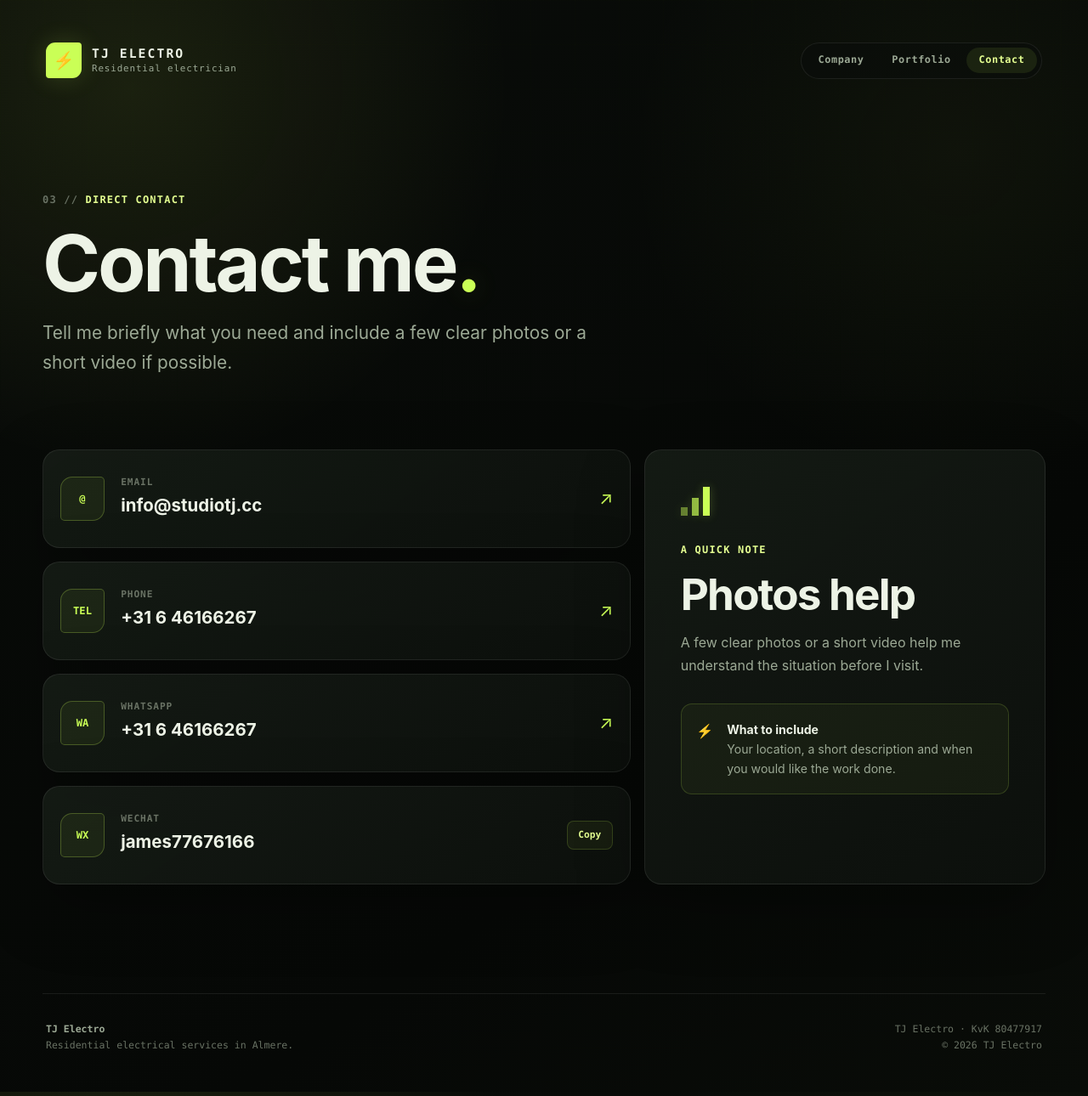
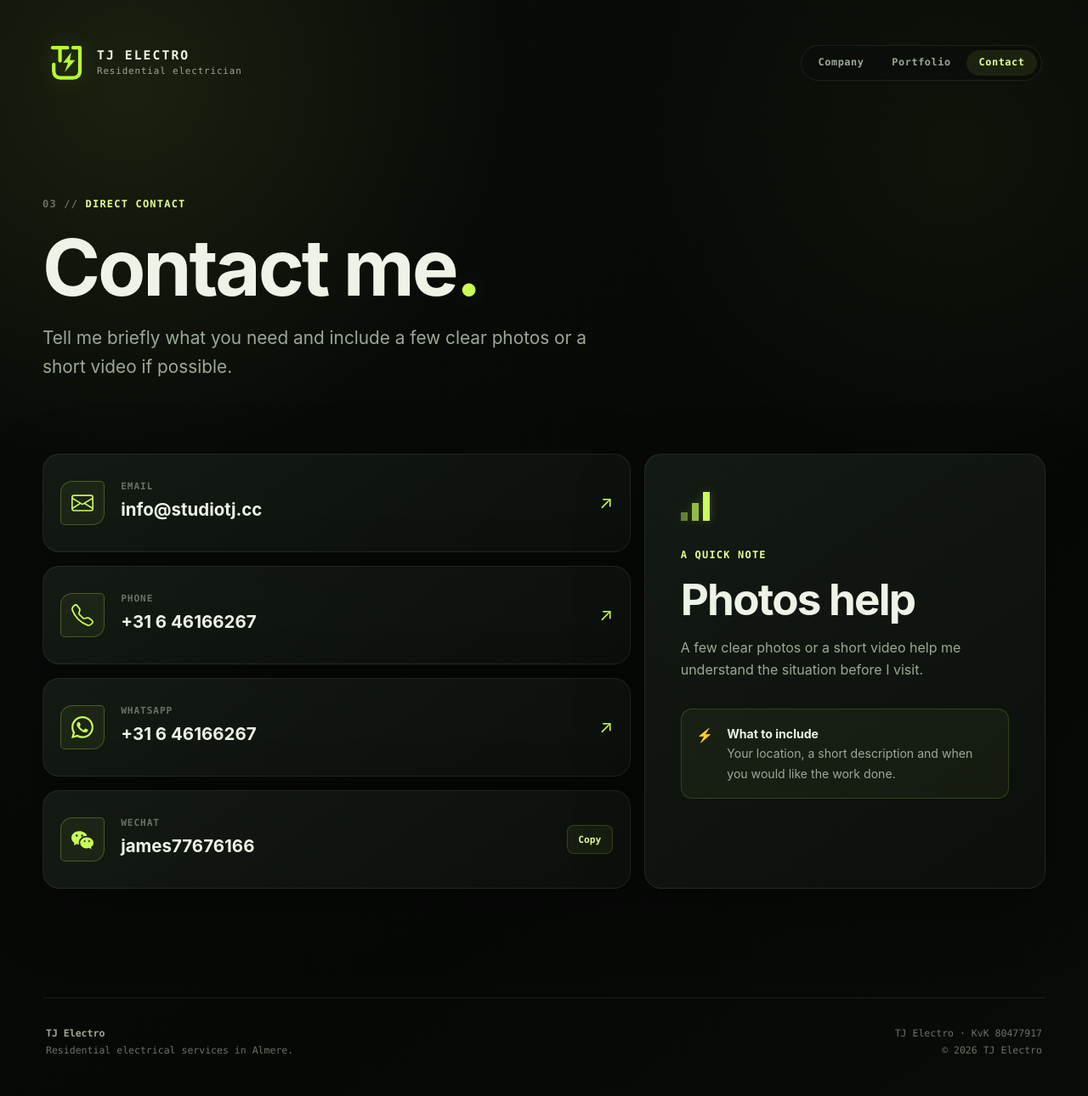
Before and after one commit to Studio-TJ/studio-tj-electrician-web, a Jekyll site: the page built from contact.html, in a window 1280 px wide. Shown: the whole page at 85% size. Built offline with Jekyll 4.4.1, drawn with Linux system fonts in a browser that asks for light colours.

Commit message:
Add brand and contact icons

```diff
--- a/_layouts/default.html
+++ b/_layouts/default.html
@@ -13,16 +13,15 @@
     <meta name="theme-color" content="#0b0e0a">
     <meta name="color-scheme" content="dark">
     <link rel="canonical" href="{{ page.url | absolute_url }}">
+    <link rel="icon" type="image/svg+xml" sizes="any" href="{{ '/assets/images/tj-electro-logo.svg' | relative_url }}">
 
     <meta property="og:type" content="website">
     <meta property="og:title" content="{% if page.url == '/' %}{{ site.title }}{% else %}{{ page.title }} · {{ site.title }}{% endif %}">
     <meta property="og:description" content="{{ page.description | default: site.description | escape }}">
     <meta property="og:url" content="{{ page.url | absolute_url }}">
-    <meta property="og:image" content="{{ '/assets/images/og.png' | absolute_url }}">
     <meta name="twitter:card" content="summary_large_image">
     <meta name="twitter:title" content="{% if page.url == '/' %}{{ site.title }}{% else %}{{ page.title }} · {{ site.title }}{% endif %}">
     <meta name="twitter:description" content="{{ page.description | default: site.description | escape }}">
-    <meta name="twitter:image" content="{{ '/assets/images/og.png' | absolute_url }}">
 
     <link rel="stylesheet" href="{{ '/assets/css/style.css' | relative_url }}">
   </head>
@@ -33,7 +32,7 @@
     <div class="site-shell">
       <header class="site-header">
         <a class="brand" href="{{ '/' | relative_url }}" aria-label="TJ Electro home">
-          <span class="brand-mark" aria-hidden="true">⚡</span>
+          <img class="brand-logo" src="{{ '/assets/images/tj-electro-logo.svg' | relative_url }}" width="48" height="48" alt="">
           <span class="brand-copy">
             <strong>TJ ELECTRO</strong>
             <small>Residential electrician</small>
--- a/assets/css/style.scss
+++ b/assets/css/style.scss
@@ -143,16 +143,12 @@ h3 {
   text-decoration: none;
 }
 
-.brand-mark {
-  display: grid;
-  width: 42px;
-  height: 42px;
-  place-items: center;
-  color: #0a0d09;
-  background: var(--accent);
-  border-radius: 11px 4px 11px 4px;
-  box-shadow: 0 0 28px rgba(202, 255, 86, 0.17);
-  font-size: 1.25rem;
+.brand-logo {
+  display: block;
+  flex: 0 0 48px;
+  width: 48px;
+  height: 48px;
+  filter: drop-shadow(0 0 12px rgba(183, 255, 50, 0.2));
 }
 
 .brand-copy {
@@ -574,6 +570,12 @@ a.contact-card:focus-visible {
   font: 800 0.76rem/1 var(--mono);
 }
 
+.contact-icon svg {
+  width: 26px;
+  height: 26px;
+  fill: currentColor;
+}
+
 .contact-copy {
   display: grid;
   min-width: 0;
@@ -794,6 +796,11 @@ a.contact-card:focus-visible {
     height: 44px;
   }
 
+  .contact-icon svg {
+    width: 23px;
+    height: 23px;
+  }
+
   .footer-meta {
     text-align: left;
   }
--- a/contact.html
+++ b/contact.html
@@ -16,7 +16,11 @@ permalink: /contact/
 <section class="contact-layout">
   <div class="contact-list">
     <a class="contact-card panel" href="mailto:{{ contact.email.address }}">
-      <span class="contact-icon" aria-hidden="true">@</span>
+      <span class="contact-icon" aria-hidden="true">
+        <svg viewBox="0 0 16 16" focusable="false">
+          <path d="M0 4a2 2 0 0 1 2-2h12a2 2 0 0 1 2 2v8a2 2 0 0 1-2 2H2a2 2 0 0 1-2-2zm2-1a1 1 0 0 0-1 1v.217l7 4.2 7-4.2V4a1 1 0 0 0-1-1zm13 2.383-4.708 2.825L15 11.105zm-.034 6.876-5.64-3.471L8 9.583l-1.326-.795-5.64 3.47A1 1 0 0 0 2 13h12a1 1 0 0 0 .966-.741M1 11.105l4.708-2.897L1 5.383z"/>
+        </svg>
+      </span>
       <span class="contact-copy">
         <small>Email</small>
         <strong>{{ contact.email.address }}</strong>
@@ -26,7 +30,11 @@ permalink: /contact/
 
     {% if contact.phone.display != '' and contact.phone.number != '' %}
       <a class="contact-card panel" href="tel:{{ contact.phone.number }}">
-        <span class="contact-icon" aria-hidden="true">TEL</span>
+        <span class="contact-icon" aria-hidden="true">
+          <svg viewBox="0 0 16 16" focusable="false">
+            <path d="M3.654 1.328a.678.678 0 0 0-1.015-.063L1.605 2.3c-.483.484-.661 1.169-.45 1.77a17.6 17.6 0 0 0 4.168 6.608 17.6 17.6 0 0 0 6.608 4.168c.601.211 1.286.033 1.77-.45l1.034-1.034a.678.678 0 0 0-.063-1.015l-2.307-1.794a.68.68 0 0 0-.58-.122l-2.19.547a1.75 1.75 0 0 1-1.657-.459L5.482 8.062a1.75 1.75 0 0 1-.46-1.657l.548-2.19a.68.68 0 0 0-.122-.58zM1.884.511a1.745 1.745 0 0 1 2.612.163L6.29 2.98c.329.423.445.974.315 1.494l-.547 2.19a.68.68 0 0 0 .178.643l2.457 2.457a.68.68 0 0 0 .644.178l2.189-.547a1.75 1.75 0 0 1 1.494.315l2.306 1.794c.829.645.905 1.87.163 2.611l-1.034 1.034c-.74.74-1.846 1.065-2.877.702a18.6 18.6 0 0 1-7.01-4.42 18.6 18.6 0 0 1-4.42-7.009c-.362-1.03-.037-2.137.703-2.877z"/>
+          </svg>
+        </span>
         <span class="contact-copy">
           <small>Phone</small>
           <strong>{{ contact.phone.display }}</strong>
@@ -37,7 +45,11 @@ permalink: /contact/
 
     {% if contact.whatsapp.display != '' and contact.whatsapp.number != '' %}
       <a class="contact-card panel" href="https://wa.me/{{ contact.whatsapp.number }}">
-        <span class="contact-icon" aria-hidden="true">WA</span>
+        <span class="contact-icon" aria-hidden="true">
+          <svg viewBox="0 0 16 16" focusable="false">
+            <path d="M13.601 2.326A7.85 7.85 0 0 0 7.994 0C3.627 0 .068 3.558.064 7.926c0 1.399.366 2.76 1.057 3.965L0 16l4.204-1.102a7.9 7.9 0 0 0 3.79.965h.004c4.368 0 7.926-3.558 7.93-7.93A7.9 7.9 0 0 0 13.6 2.326zM7.994 14.521a6.6 6.6 0 0 1-3.356-.92l-.24-.144-2.494.654.666-2.433-.156-.251a6.56 6.56 0 0 1-1.007-3.505c0-3.626 2.957-6.584 6.591-6.584a6.56 6.56 0 0 1 4.66 1.931 6.56 6.56 0 0 1 1.928 4.66c-.004 3.639-2.961 6.592-6.592 6.592m3.615-4.934c-.197-.099-1.17-.578-1.353-.646-.182-.065-.315-.099-.445.099-.133.197-.513.646-.627.775-.114.133-.232.148-.43.05-.197-.1-.836-.308-1.592-.985-.59-.525-.985-1.175-1.103-1.372-.114-.198-.011-.304.088-.403.087-.088.197-.232.296-.346.1-.114.133-.198.198-.33.065-.134.034-.248-.015-.347-.05-.099-.445-1.076-.612-1.47-.16-.389-.323-.335-.445-.34-.114-.007-.247-.007-.38-.007a.73.73 0 0 0-.529.247c-.182.198-.691.677-.691 1.654s.71 1.916.81 2.049c.098.133 1.394 2.132 3.383 2.992.47.205.84.326 1.129.418.475.152.904.129 1.246.08.38-.058 1.171-.48 1.338-.943.164-.464.164-.86.114-.943-.049-.084-.182-.133-.38-.232"/>
+          </svg>
+        </span>
         <span class="contact-copy">
           <small>WhatsApp</small>
           <strong>{{ contact.whatsapp.display }}</strong>
@@ -48,7 +60,12 @@ permalink: /contact/
 
     {% if contact.wechat.id != '' %}
       <div class="contact-card panel">
-        <span class="contact-icon" aria-hidden="true">WX</span>
+        <span class="contact-icon" aria-hidden="true">
+          <svg viewBox="0 0 16 16" focusable="false">
+            <path d="M11.176 14.429c-2.665 0-4.826-1.8-4.826-4.018 0-2.22 2.159-4.02 4.824-4.02S16 8.191 16 10.411c0 1.21-.65 2.301-1.666 3.036a.32.32 0 0 0-.12.366l.218.81a.6.6 0 0 1 .029.117.166.166 0 0 1-.162.162.2.2 0 0 1-.092-.03l-1.057-.61a.5.5 0 0 0-.256-.074.5.5 0 0 0-.142.021 5.7 5.7 0 0 1-1.576.22M9.064 9.542a.647.647 0 1 0 .557-1 .645.645 0 0 0-.646.647.6.6 0 0 0 .09.353Zm3.232.001a.646.646 0 1 0 .546-1 .645.645 0 0 0-.644.644.63.63 0 0 0 .098.356"/>
+            <path d="M0 6.826c0 1.455.781 2.765 2.001 3.656a.385.385 0 0 1 .143.439l-.161.6-.1.373a.5.5 0 0 0-.032.14.19.19 0 0 0 .193.193q.06 0 .111-.029l1.268-.733a.6.6 0 0 1 .308-.088q.088 0 .171.025a6.8 6.8 0 0 0 1.625.26 4.5 4.5 0 0 1-.177-1.251c0-2.936 2.785-5.02 5.824-5.02l.15.002C10.587 3.429 8.392 2 5.796 2 2.596 2 0 4.16 0 6.826m4.632-1.555a.77.77 0 1 1-1.54 0 .77.77 0 0 1 1.54 0m3.875 0a.77.77 0 1 1-1.54 0 .77.77 0 0 1 1.54 0"/>
+          </svg>
+        </span>
         <span class="contact-copy">
           <small>WeChat</small>
           <strong>{{ contact.wechat.id }}</strong>
```
Also changed, not shown: assets/images/og.png (deleted), assets/images/tj-electro-logo.svg (added).
